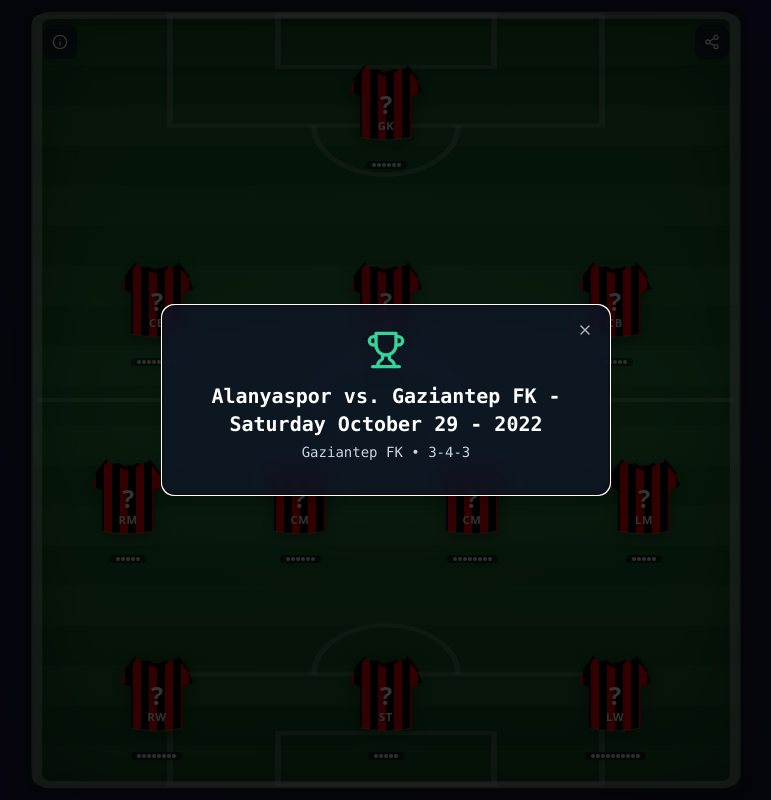
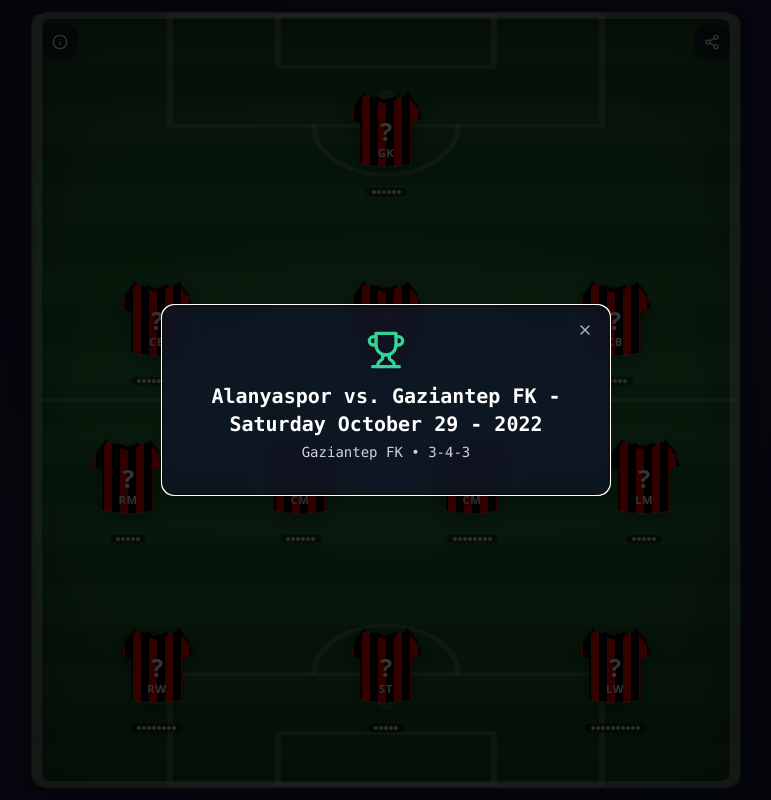
Before and after one commit to otaliptus/missing-eleven-tr, a Next.js app: page / in a window 1280 px wide. Shown: the whole page, without its empty margins (254-1025 px from the left). Built offline with nearby package versions, Linux system fonts and the light colour scheme.

Commit message:
ui: improve formation vertical spacing

```diff
--- a/components/formation.tsx
+++ b/components/formation.tsx
@@ -104,6 +104,15 @@
 
   const [showCopyModal, setShowCopyModal] = useState(false)
   const formationRows = [1, ...parseFormation(formation)]
+  const rowWeights = useMemo(() => {
+    const totalRows = formationRows.length
+    return formationRows.map((_, index) => {
+      const distanceFromEdge = Math.min(index, totalRows - 1 - index)
+      if (distanceFromEdge === 0) return 1.7
+      if (distanceFromEdge === 1) return 1.2
+      return 1
+    })
+  }, [formationRows])
 
   const handleGuessComplete = (playerId: number, guesses: string[], isComplete: boolean) => {
     setPlayerStates(prev => ({
@@ -318,10 +327,10 @@
     </div>
     {/* Players Grid */}
     <div
-      className="relative z-10 grid h-full"
+      className="relative z-10 grid h-full py-[2%]"
       style={{
-        gridTemplateRows: `repeat(${formationRows.length}, 1fr)`,
-        gap: "0.25rem"
+        gridTemplateRows: rowWeights.map((weight) => `${weight}fr`).join(" "),
+        gap: "0.2rem"
       }}
     >
       {formationRows.map((_, rowIndex) => (
```
